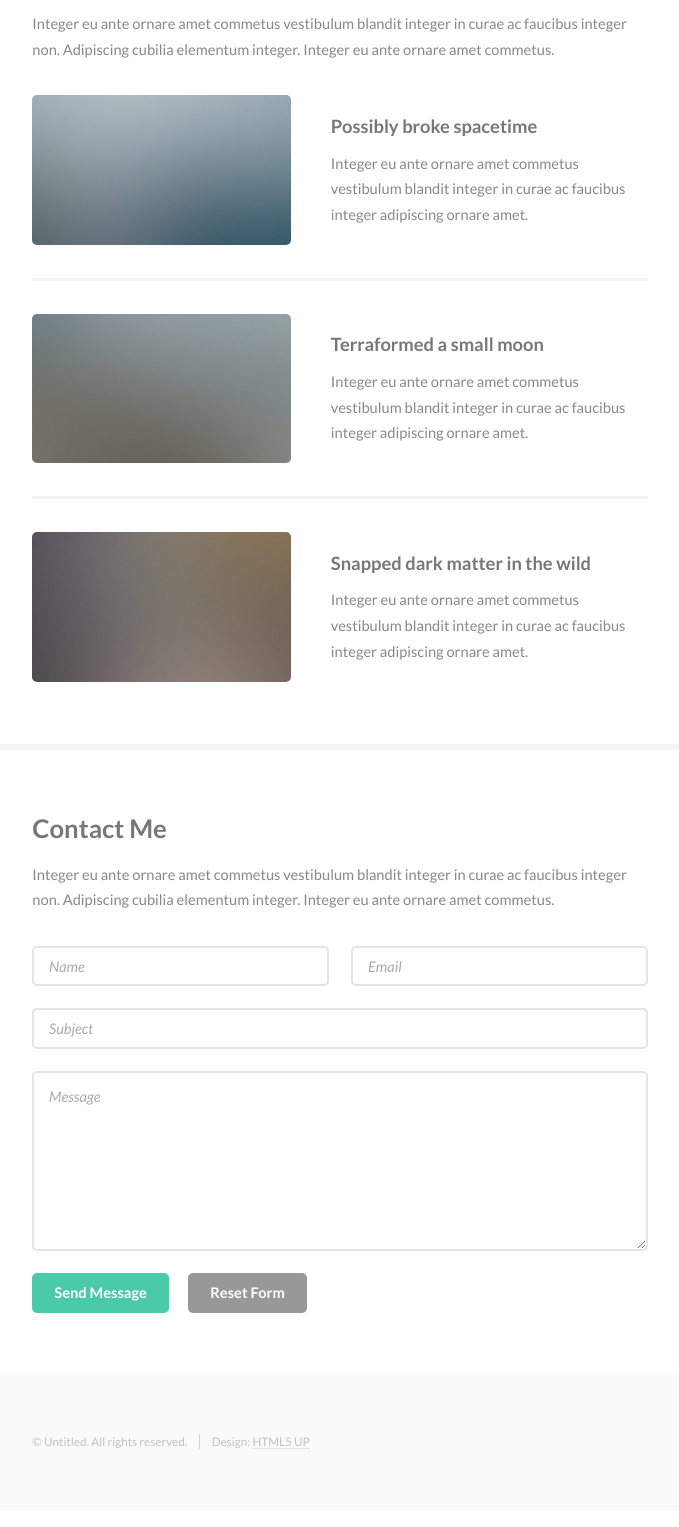
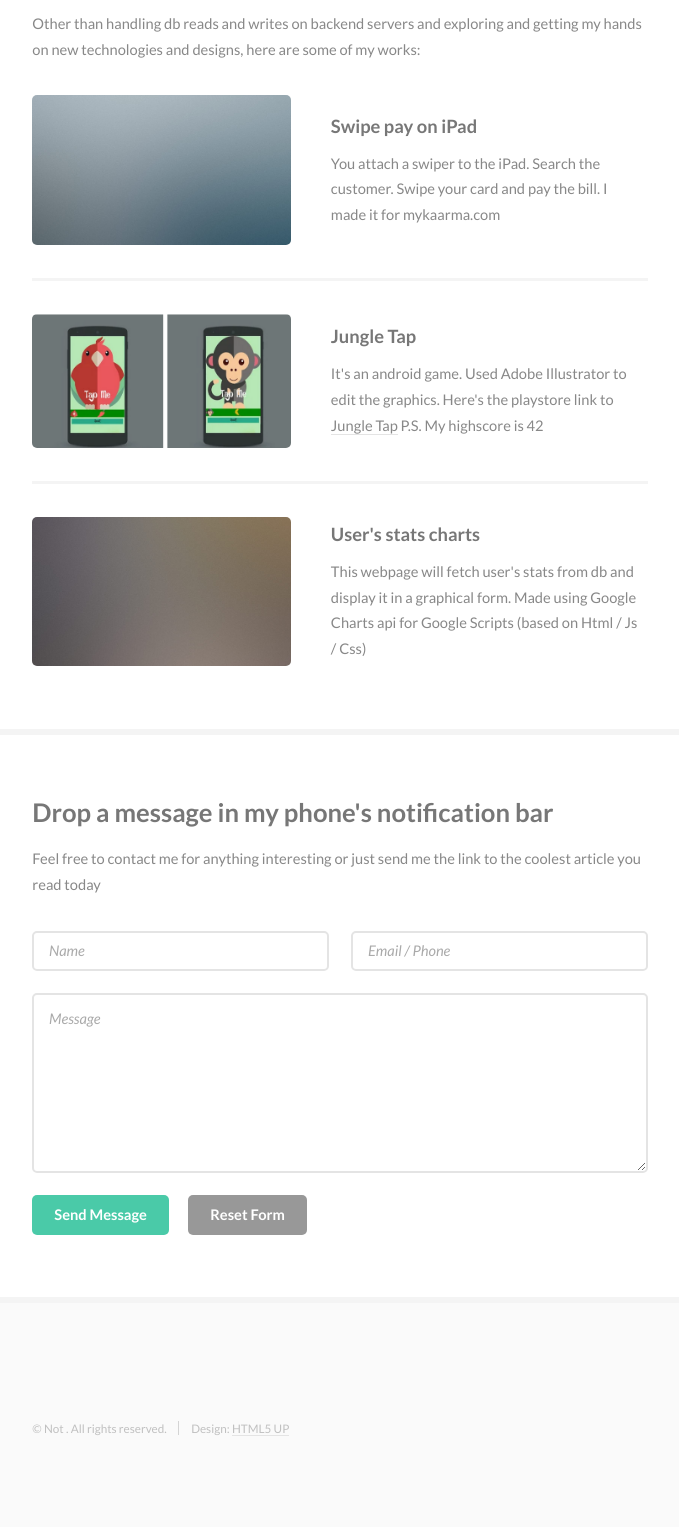
Before and after one commit to gndps/gndps.github.io, a plain HTML site: page index.html in a window 1280 px wide. Shown: the part 1188-2715 px from the top of the page, without its empty margins (153-832 px from the left). Drawn offline with Linux system fonts and the light colour scheme.

Commit message:
added some more stuff

```diff
--- a/index.html
+++ b/index.html
@@ -54,7 +54,7 @@
 										<h2>Who am I?</h2>
 										<p>I'm a software artist. Why use such a fancy word? Why not!</p>
 									</header>
-									<p>My passion is to make the world a better place by doing what I love to do. I love to make software. I love to rap. I love to play hockey on skates. I love to hangout and chill. Currently I developing iPad app for an American company. In my part time all I do is relax by making android apps and freestyle raps</p>
+									<p>My passion is to make the world a better place by doing what I love to do. I love to make software. I love to play hockey on skates. I love to hangout and party with chill people. I learned computer science in DCE, Delhi and now I develop iPad app for an American company. In my part time all I do is relax...making android apps and freestyle raps</p>
 								</div>
 							</section>
 
@@ -62,14 +62,14 @@
 							<section id="two">
 								<div class="container">
 									<h3>Tech Stuff I Do</h3>
-									<p>I work on a wide set of technologies. I work on backed apis and servers. I work on UI/UX and also write front end software. Here are some techs I have worked on:</p>
+									<p>I work on a wide set of technologies. I work on backed apis and servers. I work on UI/UX and also write front end software. I have been using these techs recently:</p>
 									<ul class="feature-icons">
 										<li class="fa-android">Android</li>
 										<li class="fa-apple">iOS</li>
-										<li class="fa-google">Google Script</li>
+										<li class="fa-linux">Linux as server</li>
 										<li class="fa-database">MySql</li>
-										<li class="fa-server">Google End Points</li>
-										<li class="fa-code">Html / Js / Css</li>
+										<li class="fa-server">Google End Points (Java Server)</li>
+										<li class="fa-code">Html / Js / Css / Google charts</li>
 									</ul>
 								</div>
 							</section>
@@ -78,27 +78,27 @@
 							<section id="three">
 								<div class="container">
 									<h3>A Few Accomplishments</h3>
-									<p>Integer eu ante ornare amet commetus vestibulum blandit integer in curae ac faucibus integer non. Adipiscing cubilia elementum integer. Integer eu ante ornare amet commetus.</p>
+									<p>Other than handling db reads and writes on backend servers and exploring and getting my hands on new technologies and designs, here are some of my works:</p>
 									<div class="features">
 										<article>
 											<a href="#" class="image"><img src="images/pic01.jpg" alt="" /></a>
 											<div class="inner">
-												<h4>Possibly broke spacetime</h4>
-												<p>Integer eu ante ornare amet commetus vestibulum blandit integer in curae ac faucibus integer adipiscing ornare amet.</p>
+												<h4>Swipe pay on iPad</h4>
+												<p>You attach a swiper to the iPad. Search the customer. Swipe your card and pay the bill. I made it for mykaarma.com </p>
 											</div>
 										</article>
 										<article>
-											<a href="#" class="image"><img src="images/pic02.jpg" alt="" /></a>
+											<a href="#" class="image"><img src="images/jungle_tap_screenshot.png" alt="" /></a>
 											<div class="inner">
-												<h4>Terraformed a small moon</h4>
-												<p>Integer eu ante ornare amet commetus vestibulum blandit integer in curae ac faucibus integer adipiscing ornare amet.</p>
+												<h4>Jungle Tap</h4>
+												<p>It's an android game. Used Adobe Illustrator to edit the graphics. Here's the playstore link to <a href="https://play.google.com/store/apps/details?id=com.gndps.taptapgame" target="_blank">Jungle Tap</a> P.S. My highscore is 42</p>
 											</div>
 										</article>
 										<article>
 											<a href="#" class="image"><img src="images/pic03.jpg" alt="" /></a>
 											<div class="inner">
-												<h4>Snapped dark matter in the wild</h4>
-												<p>Integer eu ante ornare amet commetus vestibulum blandit integer in curae ac faucibus integer adipiscing ornare amet.</p>
+												<h4>User's stats charts</h4>
+												<p>This webpage will fetch user's stats from db and display it in a graphical form. Made using Google Charts api for Google Scripts (based on Html / Js / Css)</p>
 											</div>
 										</article>
 									</div>
@@ -108,18 +108,15 @@
 						<!-- Four -->
 							<section id="four">
 								<div class="container">
-									<h3>Contact Me</h3>
-									<p>Integer eu ante ornare amet commetus vestibulum blandit integer in curae ac faucibus integer non. Adipiscing cubilia elementum integer. Integer eu ante ornare amet commetus.</p>
-									<form method="post" action="#">
+									<h3>Drop a message in my phone's notification bar</h3>
+									<p>Feel free to contact me for anything interesting or just send me the link to the coolest article you read today</p>
+									<form method="post" action="https://script.google.com/macros/s/AKfycbyJFez_K9TMMGKj6n0iKAe4LbXZ0y0AYbHU1XlM5e7FC3EJX7E/exec" target="_blank">
 										<div class="row uniform">
 											<div class="6u 12u(xsmall)"><input type="text" name="name" id="name" placeholder="Name" /></div>
-											<div class="6u 12u(xsmall)"><input type="email" name="email" id="email" placeholder="Email" /></div>
+											<div class="6u 12u(xsmall)"><input type="text" name="email" id="email" placeholder="Email / Phone" /></div>
 										</div>
 										<div class="row uniform">
-											<div class="12u"><input type="text" name="subject" id="subject" placeholder="Subject" /></div>
-										</div>
-										<div class="row uniform">
-											<div class="12u"><textarea name="message" id="message" placeholder="Message" rows="6"></textarea></div>
+											<div class="12u"><textarea name="emailmessage" id="message" placeholder="Message" rows="6"></textarea></div>
 										</div>
 										<div class="row uniform">
 											<div class="12u">
@@ -478,15 +475,15 @@
 
 								</div>
 							</section>
-						-->
 
-					</div>
+
+					</div> -->
 
 				<!-- Footer -->
 					<section id="footer">
 						<div class="container">
 							<ul class="copyright">
-								<li>&copy; Untitled. All rights reserved.</li><li>Design: <a href="http://html5up.net">HTML5 UP</a></li>
+								<li>&copy; Not . All rights reserved.</li><li>Design: <a href="http://html5up.net">HTML5 UP</a></li>
 							</ul>
 						</div>
 					</section>
```
Also changed, not shown: images/jungle_tap_screenshot.png (added).
